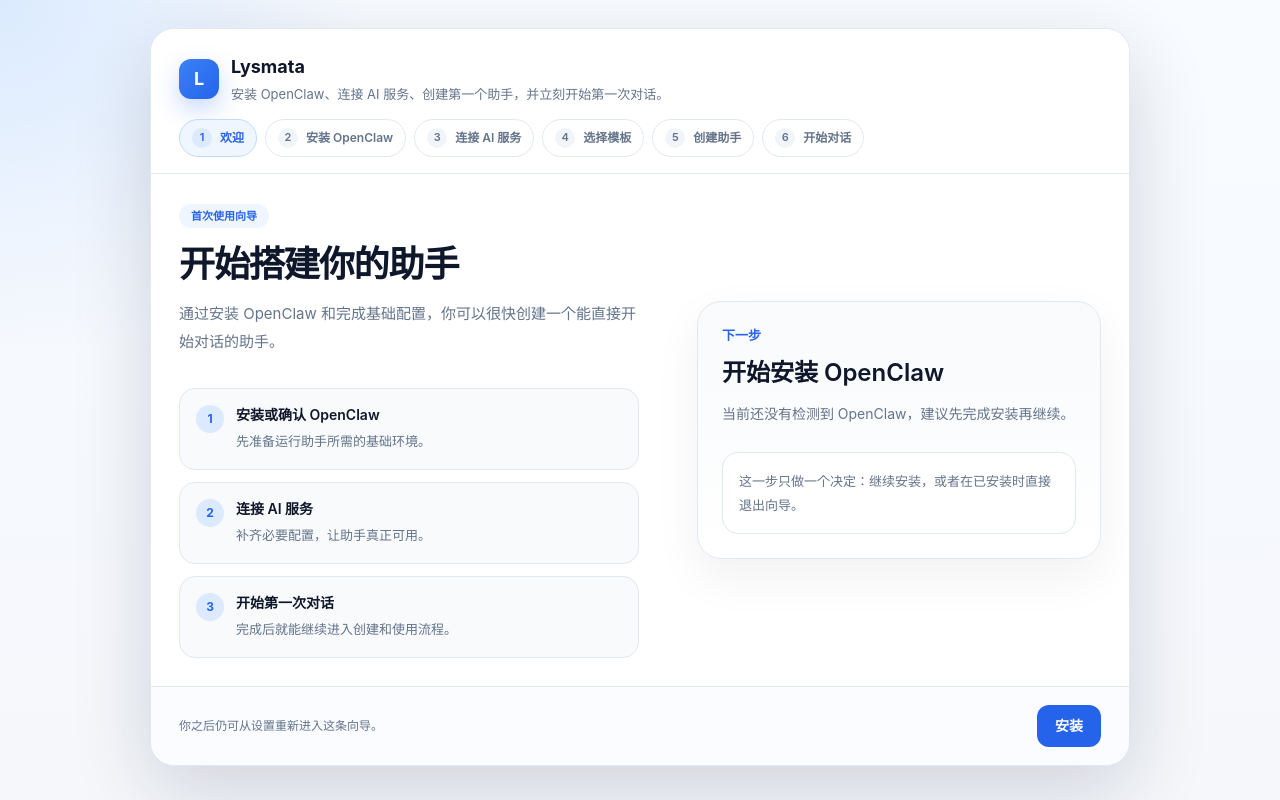
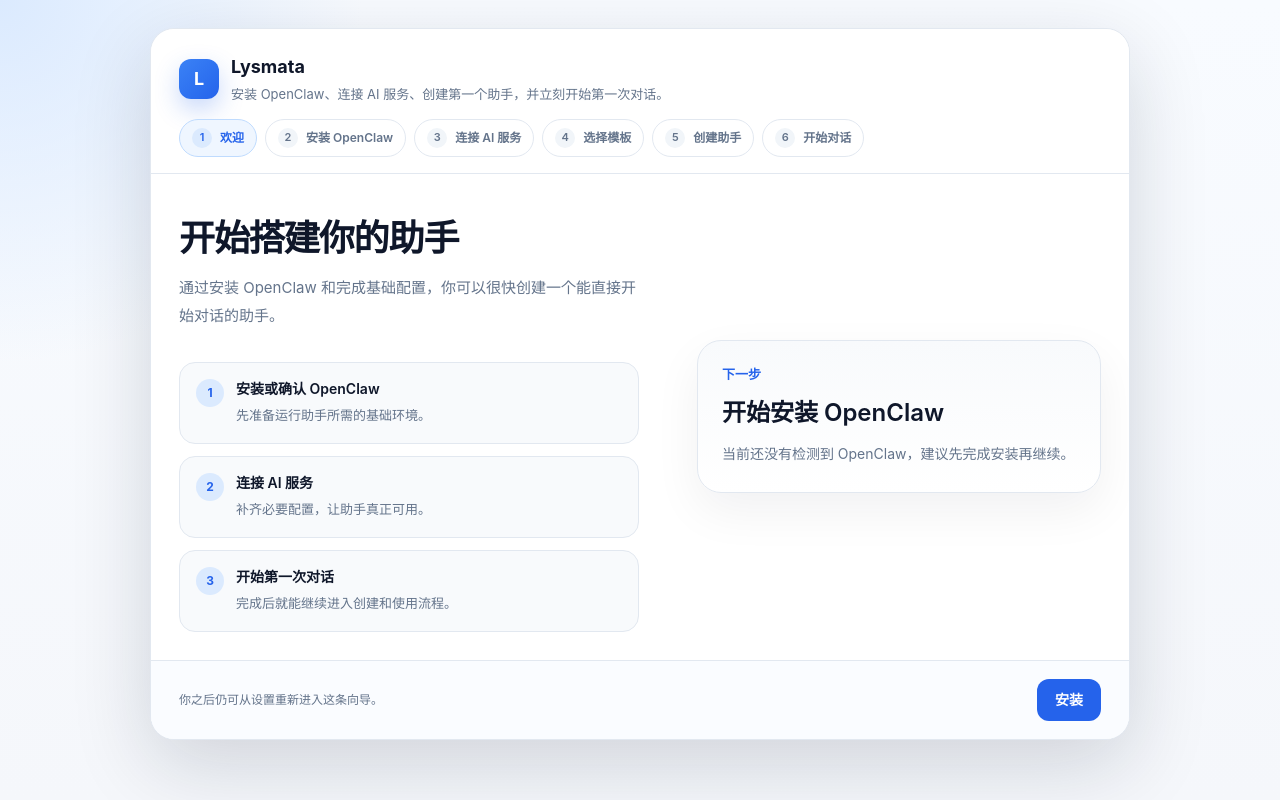
Before and after one commit to yaowu-ai/lysmata, a React (Vite) app: page /onboarding/welcome in a window 1280 px wide. Built offline with nearby package versions, Linux system fonts and the light colour scheme.

Commit message:
feat(onboarding): UI

```diff
--- a/src/pages/OnboardingV2/Page1Welcome.tsx
+++ b/src/pages/OnboardingV2/Page1Welcome.tsx
@@ -37,9 +37,6 @@
       footer={footer}
     >
       <section className="max-w-[460px]">
-        <div className="inline-flex items-center rounded-full bg-[#EFF6FF] px-3 py-1 text-[11px] font-semibold text-[#2563EB]">
-          首次使用向导
-        </div>
         <h2 className="mt-4 text-[36px] font-semibold leading-[1.12] tracking-[-0.03em] text-[#0F172A]">
           开始搭建你的助手
         </h2>
@@ -89,7 +86,11 @@
       <section className="rounded-[24px] border border-[#E2E8F0] bg-[linear-gradient(180deg,#F8FAFC_0%,#FFFFFF_100%)] p-6 shadow-[0_18px_48px_rgba(15,23,42,0.06)]">
         <div className="text-[13px] font-semibold text-[#2563EB]">下一步</div>
         <div className="mt-3 text-[24px] font-semibold leading-[1.3] text-[#0F172A]">
-          {hasOpenClaw ? "已检测到 OpenClaw" : needsReinstall ? "需要重新安装 OpenClaw" : "开始安装 OpenClaw"}
+          {hasOpenClaw
+            ? "已检测到 OpenClaw"
+            : needsReinstall
+              ? "需要重新安装 OpenClaw"
+              : "开始安装 OpenClaw"}
         </div>
         <p className="mt-3 text-[14px] leading-7 text-[#64748B]">
           {hasOpenClaw
@@ -98,12 +99,6 @@
               ? "检测到你之前已经完成过初始化，但当前没有找到 OpenClaw，可能已被手动卸载，建议先重新安装。"
               : "当前还没有检测到 OpenClaw，建议先完成安装再继续。"}
         </p>
-
-        <div className="mt-6 rounded-2xl border border-[#E2E8F0] bg-white px-4 py-4 text-[13px] leading-6 text-[#64748B]">
-          {needsReinstall
-            ? "这一步会引导你修复当前缺失的 OpenClaw 环境，完成后再继续后续配置。"
-            : "这一步只做一个决定：继续安装，或者在已安装时直接退出向导。"}
-        </div>
       </section>
     </OnboardingPageShell>
   );
--- a/src/pages/OnboardingV2/Page2Install.tsx
+++ b/src/pages/OnboardingV2/Page2Install.tsx
@@ -167,17 +167,7 @@
       footer={footer}
     >
       <section className="rounded-[28px] border border-[#D9E2F2] bg-[linear-gradient(180deg,#F9FBFF_0%,#F2F7FF_100%)] p-6 shadow-[0_16px_44px_rgba(37,99,235,0.08)]">
-        <div className="inline-flex items-center rounded-full bg-white px-3 py-1 text-[11px] font-semibold text-[#2563EB] shadow-sm">
-          Step 2 / 安装 OpenClaw
-        </div>
-        <h2 className="mt-4 text-[28px] font-semibold leading-[1.2] tracking-[-0.03em] text-[#0F172A]">
-          在当前页面完成安装
-        </h2>
-        <p className="mt-3 text-[14px] leading-7 text-[#5B6B81]">
-          安装会尽量保持接近命令行的输出。完成后不会自动跳转，你可以先确认日志，再自行进入下一步。
-        </p>
-
-        <div className="mt-6 space-y-3">
+        <div className="space-y-3">
           <div className="rounded-2xl border border-white/80 bg-white/85 px-4 py-4">
             <div className="text-[12px] font-semibold uppercase tracking-[0.14em] text-[#64748B]">
               当前状态
@@ -272,7 +262,7 @@
           </div>
         </div>
 
-        <div className="h-[440px] overflow-y-auto px-5 py-4 font-mono text-[12px] leading-6">
+        <div className="h-[390px] overflow-y-auto px-5 py-4 font-mono text-[12px] leading-6">
           {logs.length === 0 ? (
             <div className="text-[#475569]">等待安装命令输出...</div>
           ) : (
```
